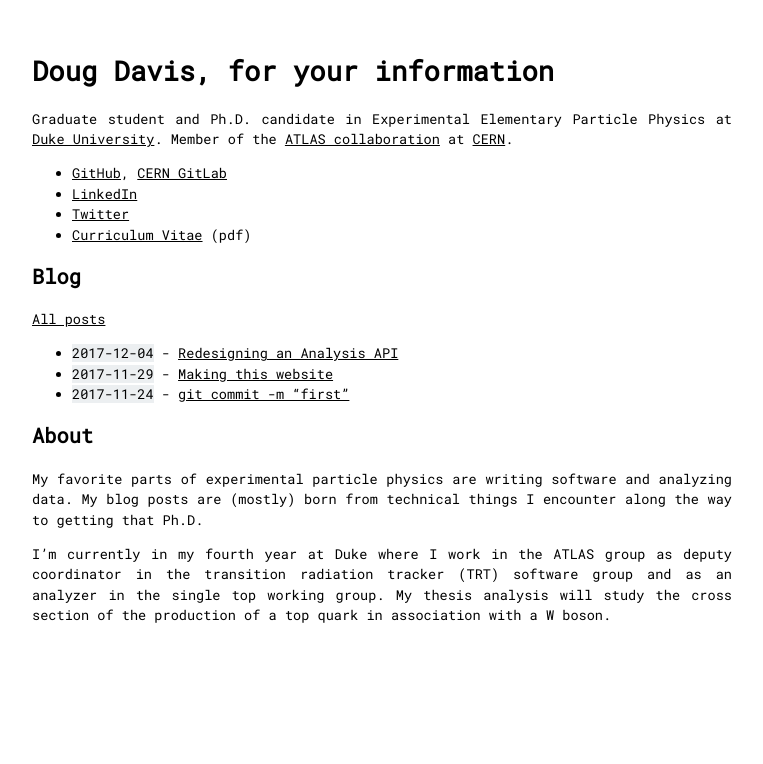
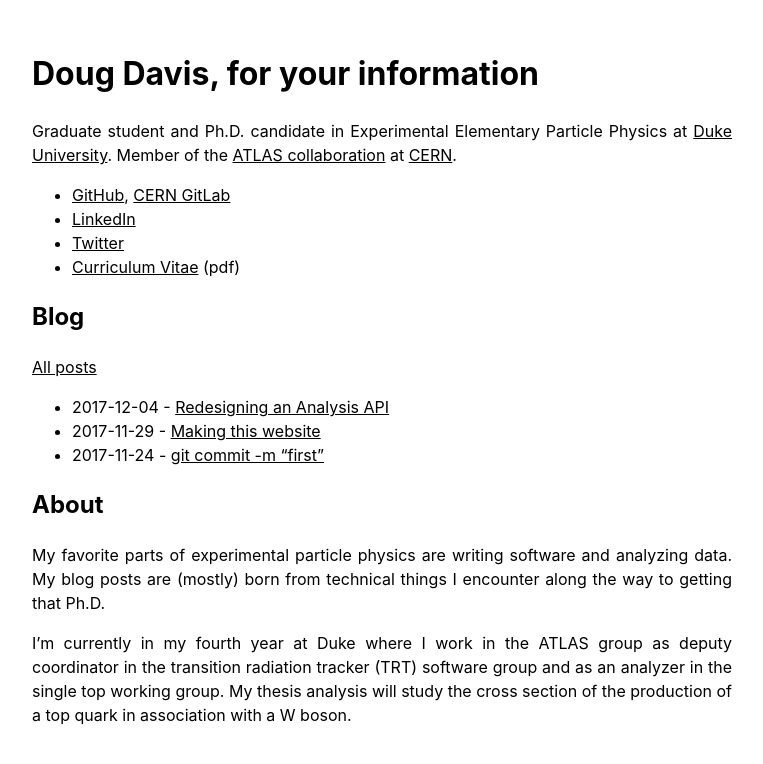
Before and after one commit to douglasdavis/ddavis.io, a Jekyll site: the page built from index.md, in a window 1280 px wide. Shown: the top 764 px of the page, without its empty margins (258-1021 px from the left). Built offline with Jekyll 4.4.1, drawn with Linux system fonts in a browser that asks for light colours.

Commit message:
playing with style

```diff
--- a/css/jamesroutley.scss
+++ b/css/jamesroutley.scss
@@ -1,9 +1,10 @@
 ---
 ---
 body {
-    font-size: 85%;
+    font-size: 100%;
     /* font-family: Consolas, "Liberation Mono", Menlo, Courier, monospace; */
-    font-family: "SF Mono", Roboto Mono, "Roboto Mono", Consolas, monospace;
+    /* font-family: "SF Mono", Roboto Mono, "Roboto Mono", Consolas, monospace; */
+    font-family: -apple-system, BlinkMacSystemFont, "Roboto", "Roboto Mono";
     line-height: 1.5;
     text-align: justify;
 }
@@ -31,6 +32,7 @@
 /* Code styling */
 
 code, pre {
+    font-size: 90%;
     /* font-family: Consolas, "Liberation Mono", Menlo, Courier, monospace; */
     font-family: "SF Mono", Roboto Mono, "Roboto Mono", Consolas, monospace;
     background-color: #eceff1;
--- a/index.md
+++ b/index.md
@@ -19,7 +19,7 @@
 
 [All posts](/blog.html)
 {% for post in site.categories.tech limit: 3 %}
-- `{{ post.date | date: "%Y-%m-%d" }}` - [{{ post.title }}]({{ post.url }}) {% endfor %}
+- {{ post.date | date: "%Y-%m-%d" }} - [{{ post.title }}]({{ post.url }}) {% endfor %}
 
 ## About
 
```
Also changed, not shown: blog.md (+1 -1 lines).
